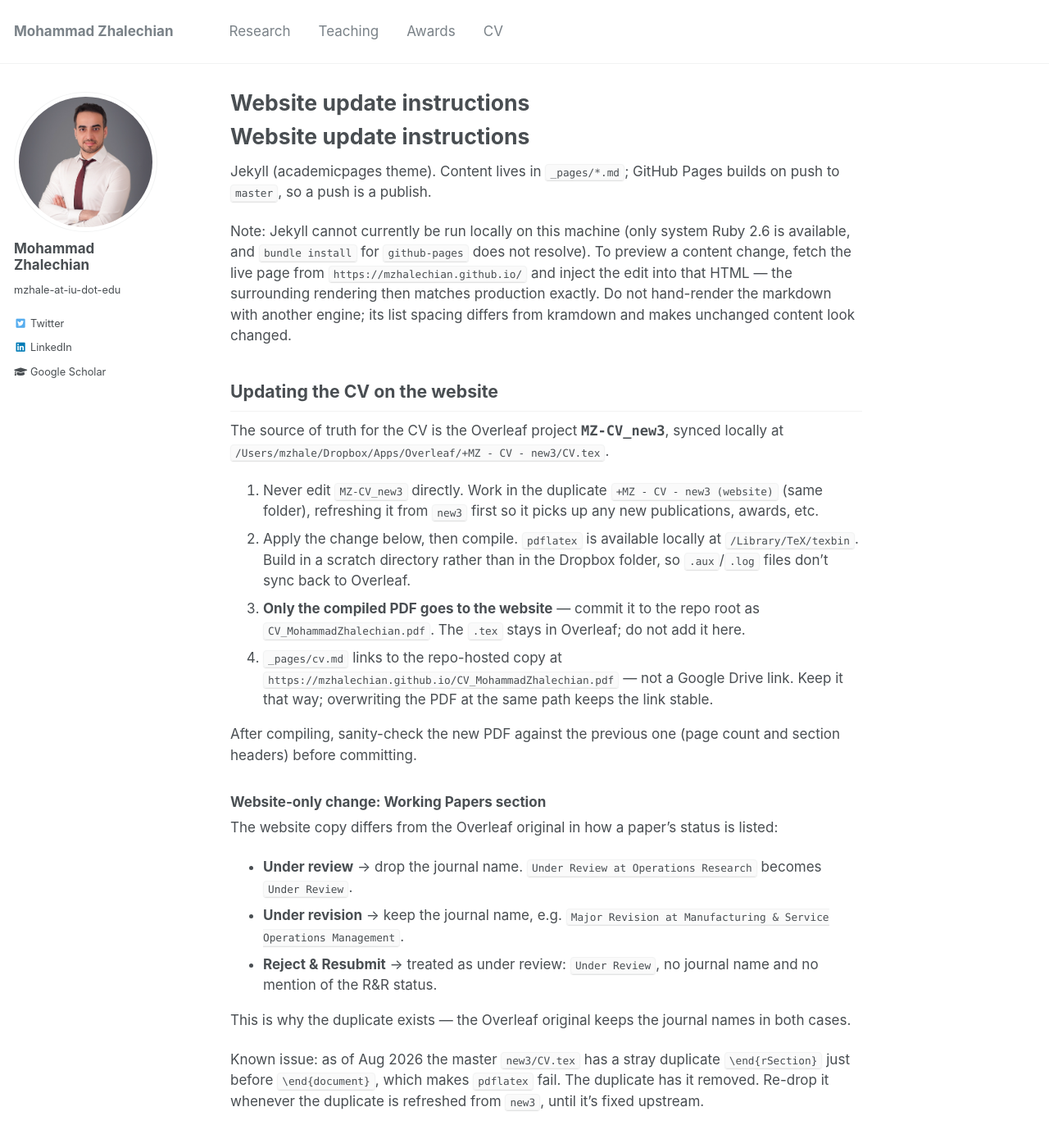
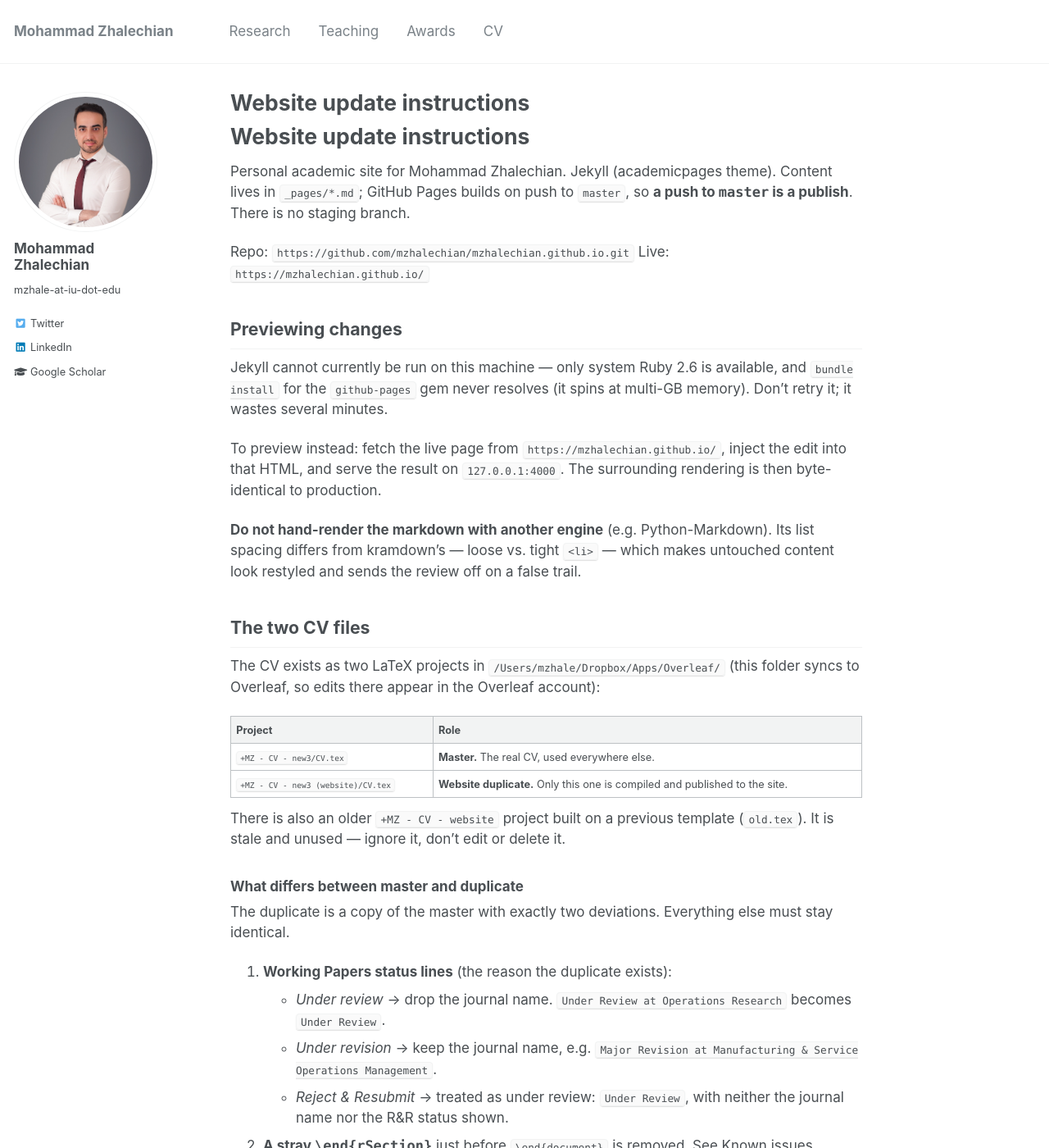
Before and after one commit to mzhalechian/mzhalechian.github.io, a Jekyll site: the page built from CLAUDE.md, in a window 1280 px wide and 1400 px high. Shown: the whole window at 82% size. Built offline with Jekyll 4.4.1, drawn with Linux system fonts in a browser that asks for light colours; our own code applies the rules of GitHub Pages for plain Markdown files; some of the changed text lies outside the part shown.

Commit message:
Expand CLAUDE.md: master vs website CV, publish flow, known issues
Co-Authored-By: Claude Opus 5 (1M context) <noreply@anthropic.com>

```diff
--- a/CLAUDE.md
+++ b/CLAUDE.md
@@ -1,60 +1,103 @@
 # Website update instructions
 
-Jekyll (academicpages theme). Content lives in `_pages/*.md`; GitHub Pages builds
-on push to `master`, so a push is a publish.
+Personal academic site for Mohammad Zhalechian. Jekyll (academicpages theme).
+Content lives in `_pages/*.md`; GitHub Pages builds on push to `master`, so
+**a push to `master` is a publish**. There is no staging branch.
 
-Note: Jekyll cannot currently be run locally on this machine (only system Ruby
-2.6 is available, and `bundle install` for `github-pages` does not resolve). To
-preview a content change, fetch the live page from `https://mzhalechian.github.io/`
-and inject the edit into that HTML — the surrounding rendering then matches
-production exactly. Do not hand-render the markdown with another engine; its
-list spacing differs from kramdown and makes unchanged content look changed.
+Repo: `https://github.com/mzhalechian/mzhalechian.github.io.git`
+Live: `https://mzhalechian.github.io/`
 
-## Updating the CV on the website
+## Previewing changes
 
-The source of truth for the CV is the Overleaf project **`MZ-CV_new3`**, synced
-locally at `/Users/mzhale/Dropbox/Apps/Overleaf/+MZ - CV - new3/CV.tex`.
+Jekyll cannot currently be run on this machine — only system Ruby 2.6 is
+available, and `bundle install` for the `github-pages` gem never resolves (it
+spins at multi-GB memory). Don't retry it; it wastes several minutes.
 
-1. Never edit `MZ-CV_new3` directly. Work in the duplicate
-   `+MZ - CV - new3 (website)` (same folder), refreshing it from `new3` first so
-   it picks up any new publications, awards, etc.
-2. Apply the change below, then compile. `pdflatex` is available locally at
-   `/Library/TeX/texbin`. Build in a scratch directory rather than in the
-   Dropbox folder, so `.aux`/`.log` files don't sync back to Overleaf.
-3. **Only the compiled PDF goes to the website** — commit it to the repo root as
-   `CV_MohammadZhalechian.pdf`. The `.tex` stays in Overleaf; do not add it here.
-4. `_pages/cv.md` links to the repo-hosted copy at
-   `https://mzhalechian.github.io/CV_MohammadZhalechian.pdf` — not a Google Drive
-   link. Keep it that way; overwriting the PDF at the same path keeps the link
-   stable.
+To preview instead: fetch the live page from `https://mzhalechian.github.io/`,
+inject the edit into that HTML, and serve the result on `127.0.0.1:4000`. The
+surrounding rendering is then byte-identical to production.
 
-After compiling, sanity-check the new PDF against the previous one (page count
-and section headers) before committing.
+**Do not hand-render the markdown with another engine** (e.g. Python-Markdown).
+Its list spacing differs from kramdown's — loose vs. tight `<li>` — which makes
+untouched content look restyled and sends the review off on a false trail.
 
-### Website-only change: Working Papers section
+## The two CV files
 
-The website copy differs from the Overleaf original in how a paper's status is
-listed:
+The CV exists as two LaTeX projects in `/Users/mzhale/Dropbox/Apps/Overleaf/`
+(this folder syncs to Overleaf, so edits there appear in the Overleaf account):
 
-- **Under review** → drop the journal name. `Under Review at Operations Research`
-  becomes `Under Review`.
-- **Under revision** → keep the journal name, e.g.
-  `Major Revision at Manufacturing & Service Operations Management`.
-- **Reject & Resubmit** → treated as under review: `Under Review`, no journal
-  name and no mention of the R&R status.
+| Project | Role |
+|---|---|
+| `+MZ - CV - new3/CV.tex` | **Master.** The real CV, used everywhere else. |
+| `+MZ - CV - new3 (website)/CV.tex` | **Website duplicate.** Only this one is compiled and published to the site. |
 
-This is why the duplicate exists — the Overleaf original keeps the journal names
-in both cases.
+There is also an older `+MZ - CV - website` project built on a previous template
+(`old.tex`). It is stale and unused — ignore it, don't edit or delete it.
 
-Known issue: as of Aug 2026 the master `new3/CV.tex` has a stray duplicate
-`\end{rSection}` just before `\end{document}`, which makes `pdflatex` fail. The
-duplicate has it removed. Re-drop it whenever the duplicate is refreshed from
-`new3`, until it's fixed upstream.
+### What differs between master and duplicate
 
-## Keeping pages in sync
+The duplicate is a copy of the master with exactly two deviations. Everything
+else must stay identical.
 
-An award generally appears in three places; when adding one, check all three:
+1. **Working Papers status lines** (the reason the duplicate exists):
+   - *Under review* → drop the journal name.
+     `Under Review at Operations Research` becomes `Under Review`.
+   - *Under revision* → keep the journal name, e.g.
+     `Major Revision at Manufacturing & Service Operations Management`.
+   - *Reject & Resubmit* → treated as under review: `Under Review`, with neither
+     the journal name nor the R&R status shown.
+2. **A stray `\end{rSection}`** just before `\end{document}` is removed. See
+   Known issues.
+
+### Which file to edit
+
+- **Real CV content** (new paper, new award, new talk) → edit **both** files, so
+  they don't drift. Same edit, same place in each.
+- **The status-line rule above** → duplicate only.
+
+### Publishing the CV
+
+1. Refresh the duplicate from the master if the master has moved on, then
+   re-apply the two deviations.
+2. Compile the duplicate. `pdflatex` is at `/Library/TeX/texbin`; run it 2–3
+   times so page refs settle. **Build in a scratch directory**, not in the
+   Dropbox folder — otherwise `.aux`/`.log` files sync into Overleaf.
+3. Sanity-check the new PDF against the previous one: page count and section
+   headers should match unless the change was meant to alter them. (Section
+   headers extract as uppercase, e.g. `HONORS AND AWARDS`.)
+4. **Only the compiled PDF goes into this repo** — copy it to the repo root as
+   `CV_MohammadZhalechian.pdf` and commit. The `.tex` stays in Overleaf; never
+   add `.tex`, `.cls`, or build artifacts here.
+5. `_pages/cv.md` links to `https://mzhalechian.github.io/CV_MohammadZhalechian.pdf`.
+   It used to be a Google Drive link — don't go back to that. Overwriting the PDF
+   at this same path keeps the link stable, so nothing needs re-sharing.
+
+GitHub Pages takes roughly 1–2 minutes to rebuild; verify the live URL rather
+than assuming the push took effect.
+
+## Keeping content in sync
+
+A paper award appears in **four** places. When adding one, do all four:
 
 - `_pages/awards.md` — top-level list, newest first
 - `_pages/research.md` — sub-bullet under the relevant paper, newest first
-- the CV's Honors and Awards section (via the Overleaf flow above)
+- CV Honors and Awards section — both `.tex` files
+- CV entry for that specific paper — both `.tex` files, newest bullet first
+
+## Known issues
+
+- The master `new3/CV.tex` has a **stray duplicate `\end{rSection}`** just before
+  `\end{document}` (as of Aug 2026). It makes `pdflatex` fail with
+  `\begin{document} ended by \end{list}` and produce no PDF. The duplicate has it
+  removed; the master still has it and does not compile as-is. Re-remove it
+  whenever the duplicate is refreshed from the master, until it's fixed upstream.
+- `.DS_Store` shows as modified constantly (Google Drive folder). Leave it out of
+  commits.
+
+## Change log
+
+- **Aug 2026** — Added "2026 Finalist, MIF Paper Competition" to `awards.md`, as
+  a sub-bullet under the *Contextual Learning with Online Convex Optimization*
+  paper in `research.md`, and to both CV files (Honors and Awards + that paper's
+  bullet list). Moved the CV off Google Drive to the repo-hosted PDF. Created the
+  `+MZ - CV - new3 (website)` duplicate and applied the status-line rule to it.
```
